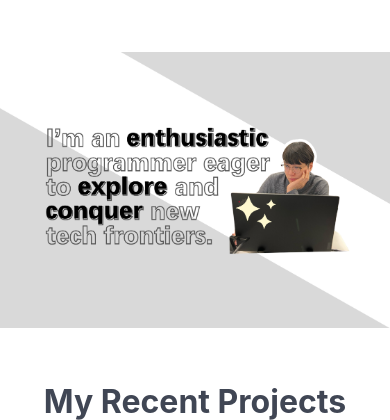
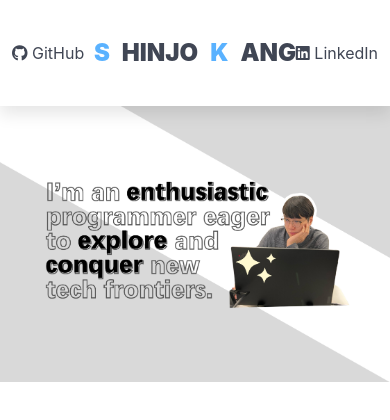
Before and after one commit to cmksj1005/personal_website, a Django app: page / in a window 390 px wide. Shown: the top 420 px of the page. Run offline with Django 5.2, Linux system fonts and the light colour scheme; data comes from the database, SQL or seed files in the repository.

Commit message:
update navbar for mobile view

```diff
--- a/static/app.css
+++ b/static/app.css
@@ -24,7 +24,34 @@
 
 @media screen and (max-width: 600px) {
   .navbar-menu {
-    display: none !important;
+    display: flex !important;
+    align-items: center;
+    position: relative;
+  }
+
+  .navbar-brand {
+    position: absolute;
+    left: 50%;
+    transform: translateX(-50%);
+  }
+
+  .navbar-start a:nth-child(1),
+  .navbar-start a:nth-child(2) {
+    display: none;
+  }
+
+  .navbar-start {
+    width: 100%;
+    display: flex;
+    align-items: center;
+  }
+
+  .navbar-start a:nth-child(4) {
+    margin-left: auto;
+  }
+
+  .navbar-end {
+    display: none;
   }
 }
 
--- a/templates/base.html
+++ b/templates/base.html
@@ -8,6 +8,7 @@
     <title>{% block title %}{% endblock %}</title>
     <link rel="stylesheet" href="https://cdn.jsdelivr.net/npm/bulma@1.0.0/css/bulma.min.css">
     <link rel="stylesheet" href="{% static "app.css" %}">
+    <link rel="stylesheet" href="https://cdnjs.cloudflare.com/ajax/libs/font-awesome/6.5.0/css/all.min.css">
     {% block css_files %}{% endblock %}
   </head>
   <body>
@@ -20,8 +21,15 @@
           <div class="navbar-start">
             <a class="navbar-item" href="{% url "starting-page" %}">Home</a>
             <a class="navbar-item all-projects-button" href="{% url "projects-page" %}">All Projects</a>
-            <a class="navbar-item" href="https://github.com/cmksj1005?tab=repositories">GitHub</a>
-            <a class="navbar-item" href="https://www.linkedin.com/in/shinjokang/">LinkedIn</a>
+            <a class="navbar-item github-link" href="https://github.com/cmksj1005">
+              <i class="fa-brands fa-github"></i>
+              <span class="text">GitHub</span>
+            </a>
+
+            <a class="navbar-item linkedin-link" href="https://www.linkedin.com/in/shinjokang/">
+              <i class="fa-brands fa-linkedin"></i>
+              <span class="text">LinkedIn</span>
+            </a>
           </div>
 
           <div class="navbar-end">
```
